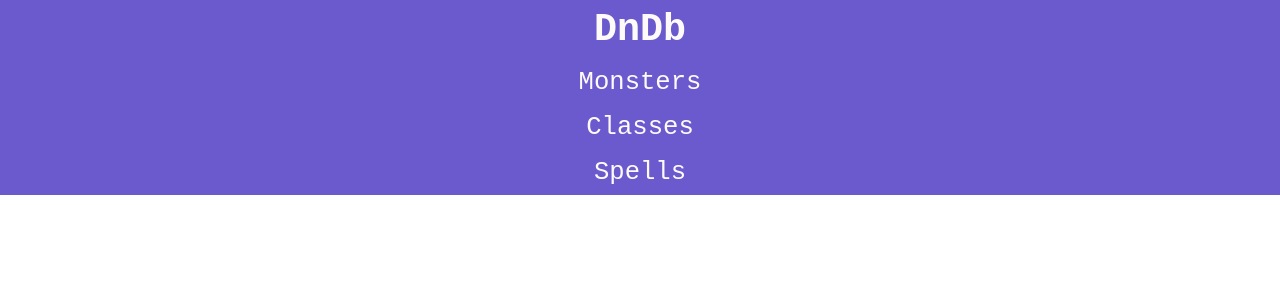
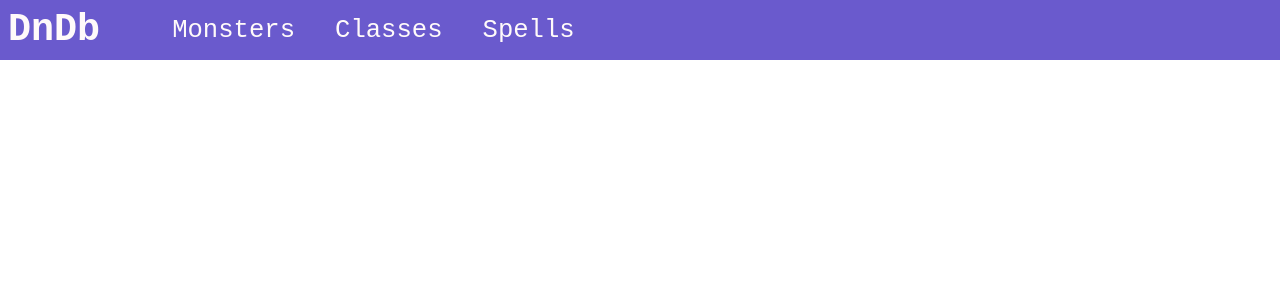
Before and after one commit to juliangroen/dndb, an Angular app: page / in a window 1280 px wide. Shown: the top 300 px of the page. Built offline with nearby package versions, Linux system fonts and the light colour scheme.

Commit message:
added basic media queries for breakpoints

```diff
--- a/src/app/app.component.scss
+++ b/src/app/app.component.scss
@@ -3,8 +3,6 @@
 nav {
     background-color: $primaryColor;
     padding: 0;
-    display: flex;
-    flex-direction: column;
     font-size: 1.6rem;
     text-align: center;
 
@@ -12,12 +10,6 @@ nav {
         list-style: none;
         margin: 0;
         padding: 0;
-
-        li a {
-            &:hover {
-            }
-        }
-    }
 
         a {
             color: snow;
@@ -40,3 +32,34 @@ nav {
             }
         }
     }
+
+    @media screen and (min-width: $medium) {
+        ul {
+            align-items: center;
+            display: flex;
+            justify-content: center;
+
+            a {
+                padding-right: 1rem;
+            }
+
+            a.logo {
+                margin-right: 1rem;
+            }
+        }
+    }
+
+    @media screen and (min-width: $large) {
+        ul {
+            justify-content: unset;
+
+            a {
+                padding-right: 2rem;
+            }
+
+            a.logo {
+                margin-right: 2rem;
+            }
+        }
+    }
+}
```
Lines whose indentation alone changed are shown as unchanged.
